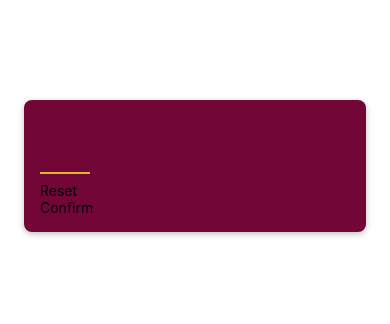
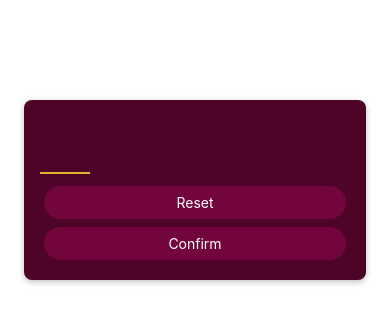
Before and after one commit to AndreaFourel/guessMyNumberRN, a React Native app: screen / in a window 390 px wide. Shown: the top 324 px of the page. Built offline with nearby package versions, Linux system fonts and the light colour scheme.

Commit message:
add visual feedback to the buttons

```diff
--- a/components/PrimaryButton.js
+++ b/components/PrimaryButton.js
@@ -1,9 +1,42 @@
-import { View, Text } from "react-native";
+import { View, Text, Pressable, StyleSheet } from "react-native";
 
 export default function PrimaryButton({children}) {
+  function pressHandler(){
+    console.log('presed!')
+  }
+
   return (
-    <View>
-      <Text>{children}</Text>
+    <View style={styles.buttonOuterContainer}>
+      <Pressable
+        style={({pressed}) => pressed
+          ? [styles.buttonInnerContainer, styles.pressed]
+          : styles.buttonInnerContainer}
+        onPress={pressHandler}
+        android_ripple={{color: '#640233'}}
+      >
+        <Text style={styles.buttonText}>{children}</Text>
+      </Pressable>
     </View>
   )
 };
+
+const styles = StyleSheet.create({
+  buttonOuterContainer: {
+    borderRadius: 28,
+    margin: 4,
+    overflow: 'hidden',
+  },
+  buttonInnerContainer: {
+    backgroundColor: '#72063c',
+    paddingVertical: 8,
+    paddingHorizontal: 16,
+    elevation: 2,
+  },
+  buttonText: {
+    color: 'white',
+    textAlign: 'center',
+  },
+  pressed: {
+    opacity: 0.75,
+  }
+})
--- a/screens/StartGameScreen.js
+++ b/screens/StartGameScreen.js
@@ -22,7 +22,7 @@
     padding: 16,
     marginTop:100,
     marginHorizontal: 24,
-    backgroundColor: '#720636',
+    backgroundColor: '#4e0329',
     borderRadius: 8,
     elevation: 4,
     shadowColor: 'black',
```
